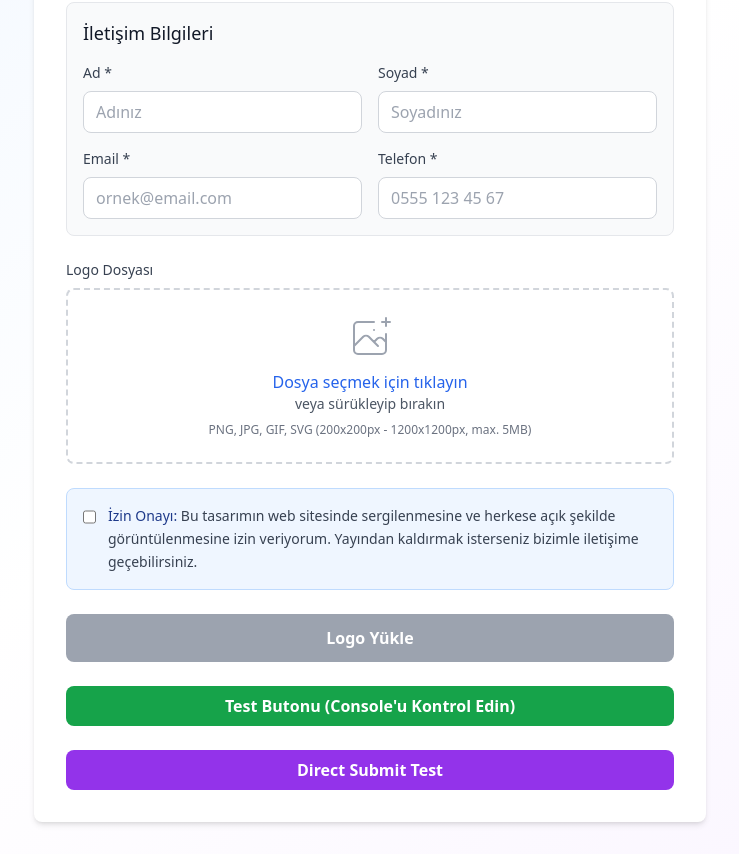
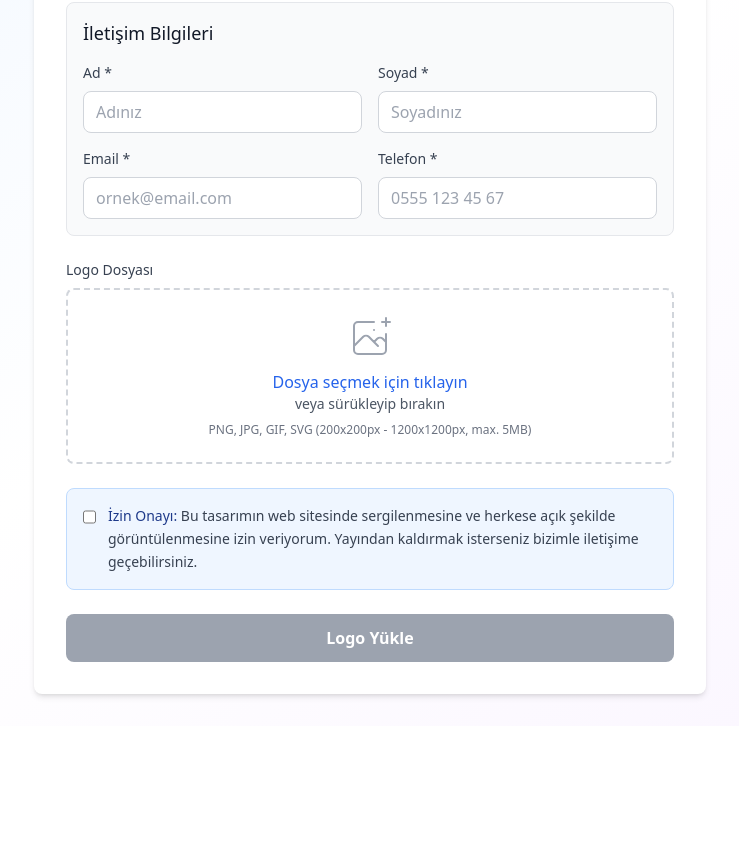
Before and after one commit to ygulen651/LOGO, a Next.js app: page /upload in a window 1280 px wide. Shown: the part 289-1143 px from the top of the page, without its empty margins (270-1009 px from the left). After the commit the page ends 1015 px from the top, so only its background shows below. Built offline with nearby package versions, Linux system fonts and the light colour scheme.

Commit message:
Ana sayfa düzenlendi - butonlar kaldırıldı, kartlar tıklanabilir yapıldı

```diff
--- a/src/app/page.tsx
+++ b/src/app/page.tsx
@@ -26,36 +26,13 @@ export default function Home() {
             Karaman&apos;ın en güzel logolarını yükleyin, topluluktan oy alın ve
             <span className="text-blue-600 font-semibold"> EN POPÜLER TASARIMLARI</span> keşfedin.
           </p>
-          <div className="flex flex-col sm:flex-row gap-6 justify-center items-center">
-            <Link
-              href="/upload"
-              className="group bg-gradient-to-r from-blue-600 to-purple-600 text-white px-10 py-4 rounded-full text-lg font-semibold hover:shadow-2xl transform hover:scale-105 transition-all duration-300 font-poppins"
-            >
-              <span className="flex items-center space-x-2">
-                <svg className="w-6 h-6 group-hover:rotate-12 transition-transform duration-300" fill="none" stroke="currentColor" viewBox="0 0 24 24">
-                  <path strokeLinecap="round" strokeLinejoin="round" strokeWidth={2} d="M7 16a4 4 0 01-.88-7.903A5 5 0 1115.9 6L16 6a5 5 0 011 9.9M15 13l-3-3m0 0l-3 3m3-3v12" />
-                </svg>
-                <span>Logo Yükle</span>
-              </span>
-            </Link>
-            <Link
-              href="/trending"
-              className="group bg-white text-blue-600 border-2 border-blue-600 px-10 py-4 rounded-full text-lg font-semibold hover:bg-blue-600 hover:text-white transform hover:scale-105 transition-all duration-300 font-poppins shadow-lg"
-            >
-              <span className="flex items-center space-x-2">
-                <svg className="w-6 h-6 group-hover:rotate-12 transition-transform duration-300" fill="none" stroke="currentColor" viewBox="0 0 24 24">
-                  <path strokeLinecap="round" strokeLinejoin="round" strokeWidth={2} d="M13 7h8m0 0v8m0-8l-8 8-4-4-6 6" />
-                </svg>
-                <span>Trend Logoları Gör</span>
-              </span>
-            </Link>
-          </div>
         </div>
       </div>
 
-      {/* Features Section */}
+      {/* Features Section - Tıklanabilir Kartlar */}
       <div className="grid md:grid-cols-3 gap-8 py-16">
-        <div className="text-center p-8 bg-white/70 backdrop-blur-sm rounded-2xl shadow-xl hover:shadow-2xl transform hover:-translate-y-2 transition-all duration-300 animate-fadeIn" style={{animationDelay: '0.2s'}}>
+        <Link href="/upload" className="block">
+          <div className="text-center p-8 bg-white/70 backdrop-blur-sm rounded-2xl shadow-xl hover:shadow-2xl transform hover:-translate-y-2 transition-all duration-300 animate-fadeIn cursor-pointer" style={{animationDelay: '0.2s'}}>
             <div className="w-20 h-20 bg-gradient-to-r from-blue-500 to-blue-600 rounded-full flex items-center justify-center mx-auto mb-6 transform hover:scale-110 transition-transform duration-300">
               <svg className="w-10 h-10 text-white" fill="none" stroke="currentColor" viewBox="0 0 24 24">
                 <path strokeLinecap="round" strokeLinejoin="round" strokeWidth={2} d="M7 16a4 4 0 01-.88-7.903A5 5 0 1115.9 6L16 6a5 5 0 011 9.9M15 13l-3-3m0 0l-3 3m3-3v12" />
@@ -64,8 +41,10 @@ export default function Home() {
             <h3 className="text-2xl font-bold mb-4 font-playfair text-gray-800">Logo Yükle</h3>
             <p className="text-gray-600 font-inter leading-relaxed">Karaman&apos;ın en güzel logolarını kolayca yükleyin ve toplulukla paylaşın.</p>
           </div>
+        </Link>
 
-        <div className="text-center p-8 bg-white/70 backdrop-blur-sm rounded-2xl shadow-xl hover:shadow-2xl transform hover:-translate-y-2 transition-all duration-300 animate-fadeIn" style={{animationDelay: '0.4s'}}>
+        <Link href="/trending" className="block">
+          <div className="text-center p-8 bg-white/70 backdrop-blur-sm rounded-2xl shadow-xl hover:shadow-2xl transform hover:-translate-y-2 transition-all duration-300 animate-fadeIn cursor-pointer" style={{animationDelay: '0.4s'}}>
             <div className="w-20 h-20 bg-gradient-to-r from-purple-500 to-purple-600 rounded-full flex items-center justify-center mx-auto mb-6 transform hover:scale-110 transition-transform duration-300">
               <svg className="w-10 h-10 text-white" fill="none" stroke="currentColor" viewBox="0 0 24 24">
                 <path strokeLinecap="round" strokeLinejoin="round" strokeWidth={2} d="M11.049 2.927c.3-.921 1.603-.921 1.902 0l1.519 4.674a1 1 0 00.95.69h4.915c.969 0 1.371 1.24.588 1.81l-3.976 2.888a1 1 0 00-.363 1.118l1.518 4.674c.3.922-.755 1.688-1.538 1.118l-3.976-2.888a1 1 0 00-1.176 0l-3.976 2.888c-.783.57-1.838-.197-1.538-1.118l1.518-4.674a1 1 0 00-.363-1.118l-3.976-2.888c-.784-.57-.38-1.81.588-1.81h4.914a1 1 0 00.951-.69l1.519-4.674z" />
@@ -74,8 +53,10 @@ export default function Home() {
             <h3 className="text-2xl font-bold mb-4 font-playfair text-gray-800">Oy Ver</h3>
             <p className="text-gray-600 font-inter leading-relaxed">Beğendiğiniz logolara 1-5 yıldız arası puan verin ve en iyileri seçin.</p>
           </div>
+        </Link>
 
-        <div className="text-center p-8 bg-white/70 backdrop-blur-sm rounded-2xl shadow-xl hover:shadow-2xl transform hover:-translate-y-2 transition-all duration-300 animate-fadeIn" style={{animationDelay: '0.6s'}}>
+        <Link href="/trending" className="block">
+          <div className="text-center p-8 bg-white/70 backdrop-blur-sm rounded-2xl shadow-xl hover:shadow-2xl transform hover:-translate-y-2 transition-all duration-300 animate-fadeIn cursor-pointer" style={{animationDelay: '0.6s'}}>
             <div className="w-20 h-20 bg-gradient-to-r from-green-500 to-green-600 rounded-full flex items-center justify-center mx-auto mb-6 transform hover:scale-110 transition-transform duration-300">
               <svg className="w-10 h-10 text-white" fill="none" stroke="currentColor" viewBox="0 0 24 24">
                 <path strokeLinecap="round" strokeLinejoin="round" strokeWidth={2} d="M13 7h8m0 0v8m0-8l-8 8-4-4-6 6" />
@@ -84,6 +65,7 @@ export default function Home() {
             <h3 className="text-2xl font-bold mb-4 font-playfair text-gray-800">Trend Keşfet</h3>
             <p className="text-gray-600 font-inter leading-relaxed">En popüler ve trend logoları keşfedin, Karaman&apos;ın en iyi tasarımlarını görün.</p>
           </div>
+        </Link>
       </div>
 
       {/* Why City Logo Matters Section */}
--- a/src/app/upload/page.tsx
+++ b/src/app/upload/page.tsx
@@ -321,42 +321,7 @@ export default function UploadPage() {
             {uploading ? 'Yükleniyor...' : 'Logo Yükle'}
           </button>
 
-          {/* Test Button */}
-          <button
-            type="button"
-            onClick={() => {
-              console.log('Test butonu tıklandı');
-              console.log('Form durumu:', {
-                selectedFile: !!selectedFile,
-                consent,
-                uploading
-              });
-            }}
-            className="w-full bg-green-600 text-white py-2 px-4 rounded-lg font-semibold hover:bg-green-700 transition-colors"
-          >
-            Test Butonu (Console&apos;u Kontrol Edin)
-          </button>
 
-          {/* Direct Submit Button */}
-          <button
-            type="button"
-            onClick={() => {
-              console.log('Direct submit butonu tıklandı');
-              if (selectedFile && consent) {
-                console.log('Form submit başlatılıyor...');
-                // Form submit'i manuel olarak tetikle
-                const form = document.querySelector('form');
-                if (form) {
-                  form.dispatchEvent(new Event('submit', { bubbles: true }));
-                }
-              } else {
-                console.log('Dosya veya consent eksik');
-              }
-            }}
-            className="w-full bg-purple-600 text-white py-2 px-4 rounded-lg font-semibold hover:bg-purple-700 transition-colors"
-          >
-            Direct Submit Test
-          </button>
         </form>
       </div>
     </div>
```
Lines whose indentation alone changed are shown as unchanged.
